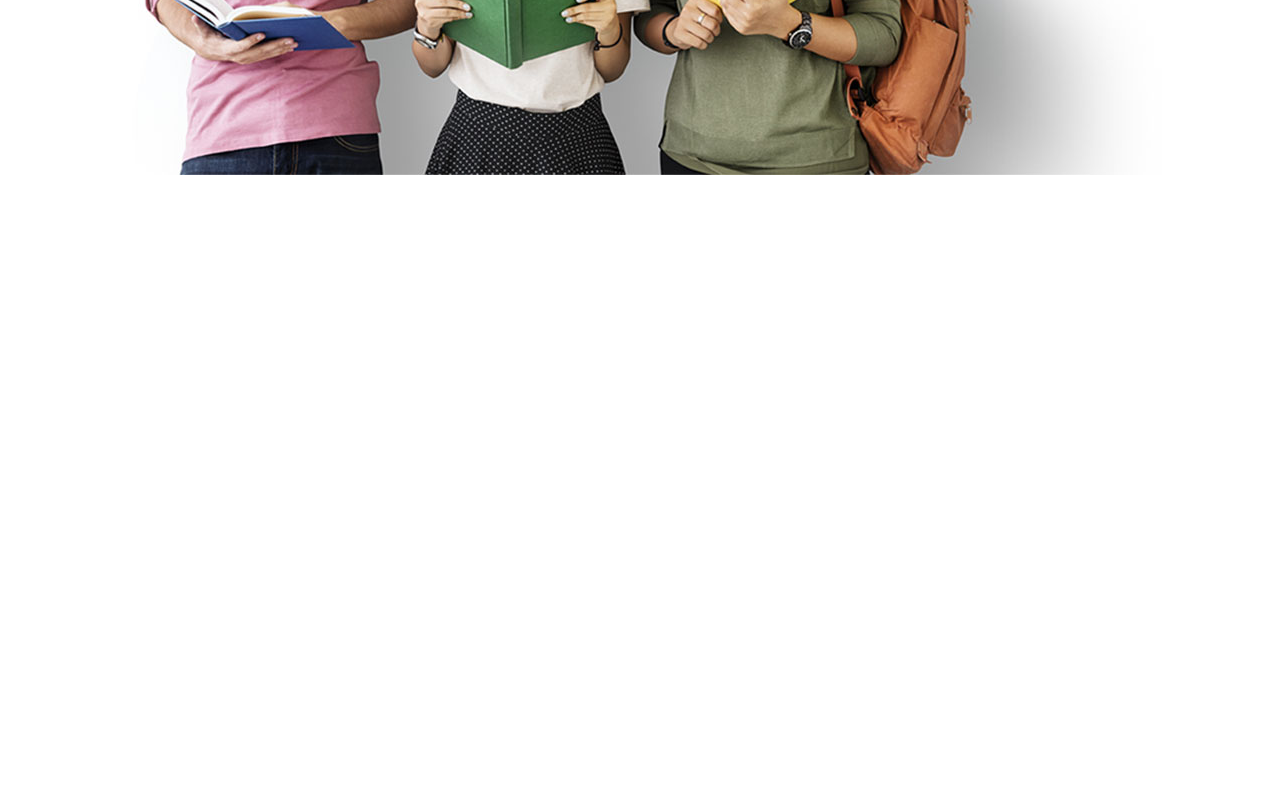
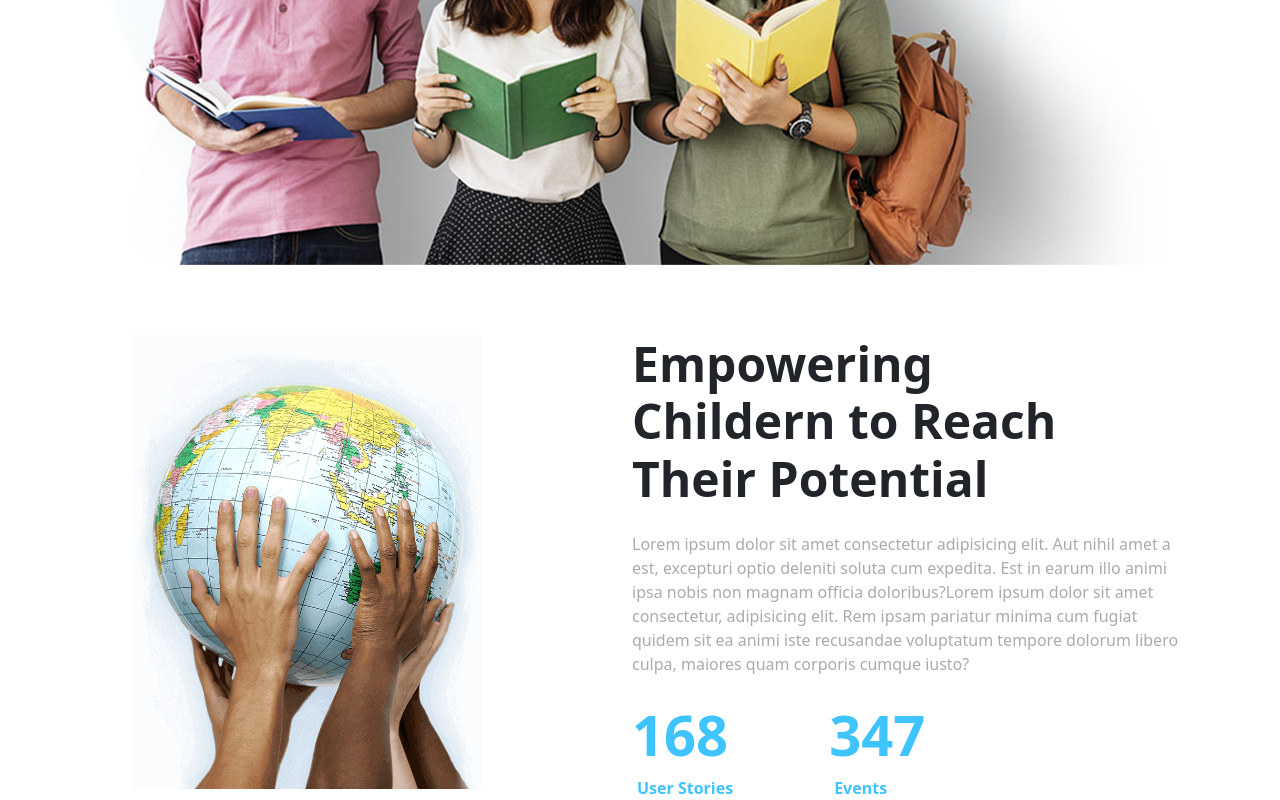
Before and after one commit to AlessandroIacovella95/proj-html-vuejs, a Vue app: page / in a window 1280 px wide. Shown: the part 1731-2531 px from the top of the page. Before the commit the page ends 1906 px from the top, so only its background shows below. Built offline with nearby package versions, Linux system fonts and the light colour scheme.

Commit message:
add second section in main content

```diff
--- a/src/App.vue
+++ b/src/App.vue
@@ -14,4 +14,10 @@ export default {
   <AppMain />
 </template>
 
-<style lang="scss"></style>
+<style lang="scss">
+* {
+  box-sizing: border-box;
+  margin: 0;
+  padding: 0;
+}
+</style>
--- a/src/components/AppMain.vue
+++ b/src/components/AppMain.vue
@@ -23,13 +23,45 @@ export default {
       <img src="/img/h5-img-1.jpg" alt="" />
     </div>
   </section>
+  <section class="container d-flex justify-content-center mt-5">
+    <div>
+      <img class="custom_img" src="/img/h9-slide-img-2.png" alt="" />
+    </div>
+    <div>
+      <h2>
+        Empowering <br />
+        Childern to Reach <br />Their Potential
+      </h2>
+      <p class="mt-4">
+        Lorem ipsum dolor sit amet consectetur adipisicing elit. Aut nihil amet
+        a est, excepturi optio deleniti soluta cum expedita. Est in earum illo
+        animi ipsa nobis non magnam officia doloribus?Lorem ipsum dolor sit amet
+        consectetur, adipisicing elit. Rem ipsam pariatur minima cum fugiat
+        quidem sit ea animi iste recusandae voluptatum tempore dolorum libero
+        culpa, maiores quam corporis cumque iusto?
+      </p>
+      <div class="container_user d-flex align-items-start">
+        <div class="d-flex flex-column me-5">
+          <span class="number">168</span>
+          <span class="text">User Stories</span>
+        </div>
+        <div class="d-flex flex-column ms-5">
+          <span class="number">347</span>
+          <span class="text">Events</span>
+        </div>
+      </div>
+    </div>
+  </section>
 </template>
 
 <style lang="scss" scoped>
+section {
+  margin-top: 70px !important;
+}
+.container {
   h2 {
     font-size: 3rem;
     font-weight: 600;
-  margin-top: 50px;
   }
   p {
     color: #ababab;
@@ -44,4 +76,25 @@ a {
   .img_container {
     margin: 0 auto;
   }
+}
+
+.custom_img {
+  width: 400px;
+  margin-right: 150px;
+  padding-left: 50px;
+}
+
+.container_user {
+  span {
+    color: #40c4ff;
+  }
+  .number {
+    font-weight: bold;
+    font-size: 3.5rem;
+  }
+  .text {
+    font-weight: 700;
+    margin-left: 5px;
+  }
+}
 </style>
```
Also changed, not shown: public/img/h8-slide-1-img.png (added), public/img/h9-slide-img-2.png (added). Lines whose indentation alone changed are shown as unchanged.
